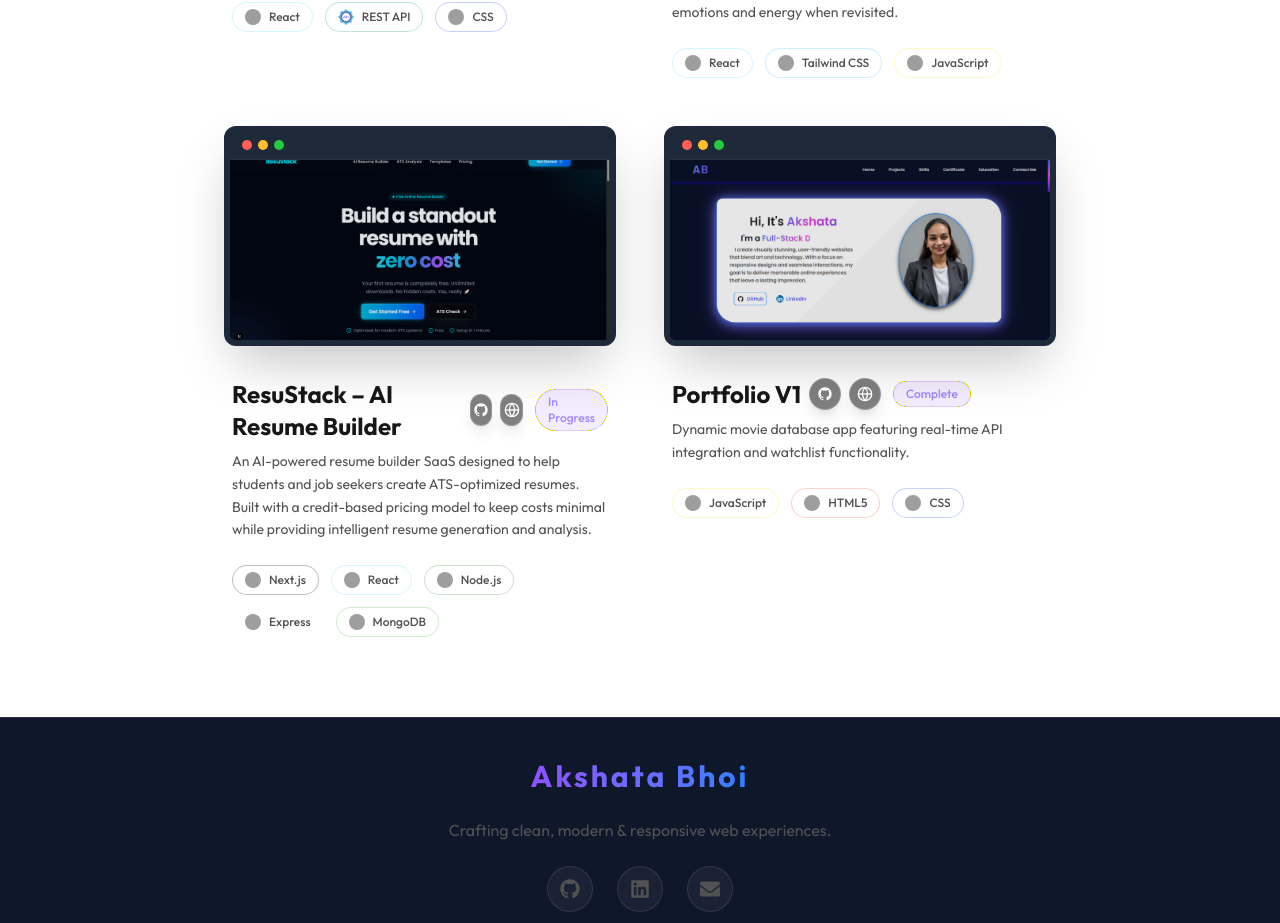
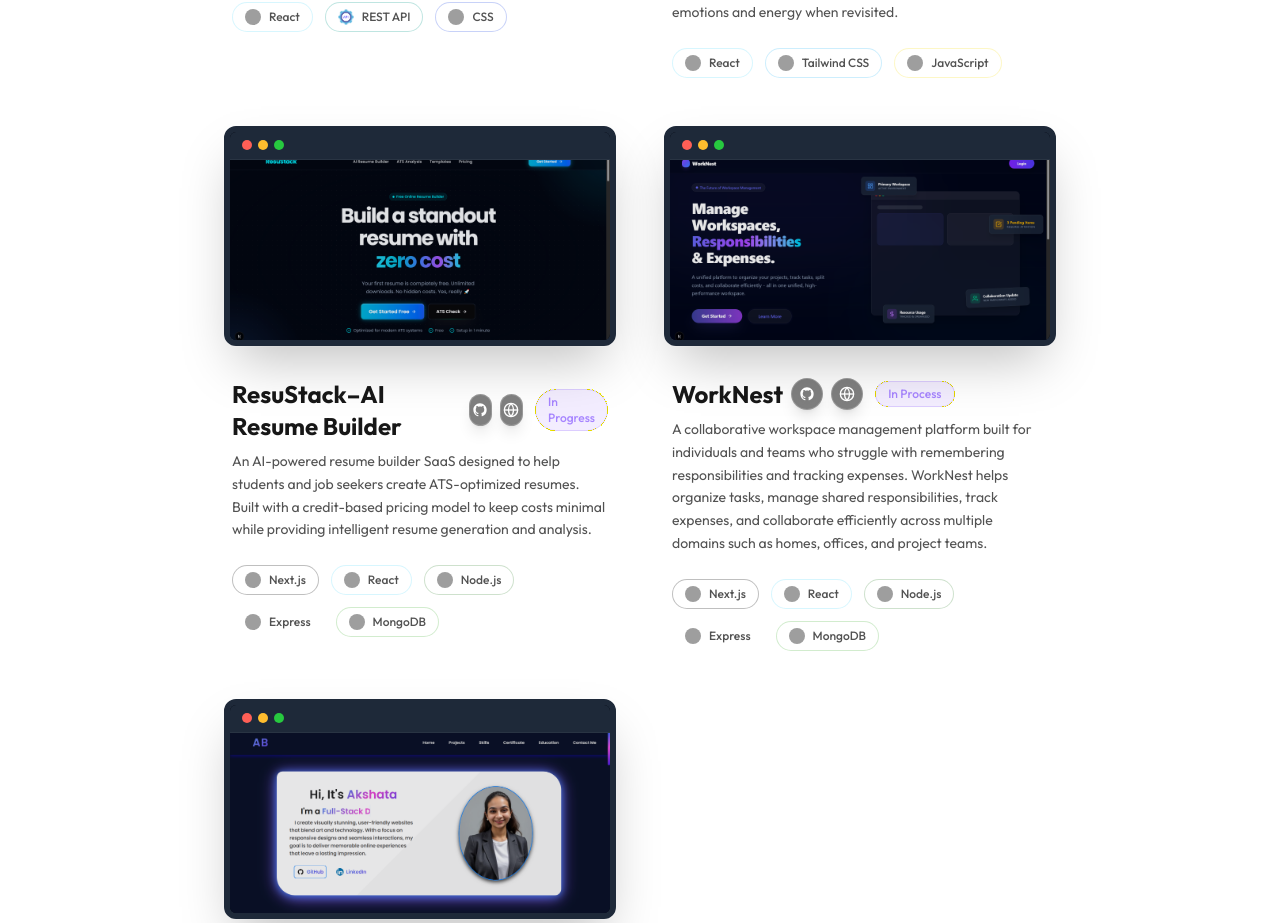
Before and after one commit to AkshataBhoi/My-Portfolio, a React (Vite) app: page /projects in a window 1280 px wide. Shown: the part 1118-2041 px from the top of the page. Built offline with nearby package versions, Linux system fonts and the light colour scheme; grey boxes are pictures that could not be loaded.

Commit message:
Update Resume

```diff
--- a/src/components/Hero.tsx
+++ b/src/components/Hero.tsx
@@ -203,7 +203,7 @@
                     >
                         {/* Resume Button with Blob Effect */}
                         <a
-                            href="/public/Akshata Bhoi.pdf"
+                            href="/public/Akshata Bhoi 1.pdf"
                             target='_blank'
                             download
                             className="group relative px-6 py-3 rounded-full font-semibold text-white overflow-hidden transition-all duration-300 hover:scale-105 hover:shadow-lg hover:shadow-violet-500/25"
--- a/src/data/projects.ts
+++ b/src/data/projects.ts
@@ -125,13 +125,13 @@
   },
   {
     id: 5,
-    title: "ResuStack – AI Resume Builder",
+    title: "ResuStack–AI Resume Builder",
     year: "2025",
     status: "In Progress",
     screenshotUrl: "/images/ResuStack.png",
     description:
       "An AI-powered resume builder SaaS designed to help students and job seekers create ATS-optimized resumes. Built with a credit-based pricing model to keep costs minimal while providing intelligent resume generation and analysis.",
-    repoUrl: "https://github.com/AkshataBhoi/resustack-frontend",
+    repoUrl: "https://github.com/viveksonawale/ResuStack",
     liveUrl: "https://resustack.vercel.app",
     tech: [
       {
@@ -168,6 +168,23 @@
   },
   {
     id: 6,
+    title: "WorkNest",
+    year: "2025",
+    status:"In Process",
+    screenshotUrl: "/images/WorkNest.png",
+    description: "A collaborative workspace management platform built for individuals and teams who struggle with remembering responsibilities and tracking expenses. WorkNest helps organize tasks, manage shared responsibilities, track expenses, and collaborate efficiently across multiple domains such as homes, offices, and project teams.",
+    repoUrl: "https://github.com/AkshataBhoi/worknest",
+    liveUrl: "https://worknest-collab.vercel.app",
+    tech: [
+        { name: "Next.js", colorHex: "#000000", logoUrl: "https://cdn.jsdelivr.net/gh/devicons/devicon/icons/nextjs/nextjs-original.svg" },
+        { name: "React", colorHex: "#61dafb", logoUrl: "https://cdn.jsdelivr.net/gh/devicons/devicon/icons/react/react-original.svg" },
+        { name: "Node.js", colorHex: "#3c873a", logoUrl: "https://cdn.jsdelivr.net/gh/devicons/devicon/icons/nodejs/nodejs-original.svg" },
+        { name: "Express", colorHex: "#ffffff", logoUrl: "https://cdn.jsdelivr.net/gh/devicons/devicon/icons/express/express-original.svg" },
+        { name: "MongoDB", colorHex: "#4db33d", logoUrl: "https://cdn.jsdelivr.net/gh/devicons/devicon/icons/mongodb/mongodb-original.svg" }
+    ]
+},
+  {
+    id: 7,
     title: "Portfolio V1",
     year: "2024",
     status:"Complete",
```
Also changed, not shown: public/images/WorkNest.png (added), 1 other file (tests, documents, lock files or other folders).
